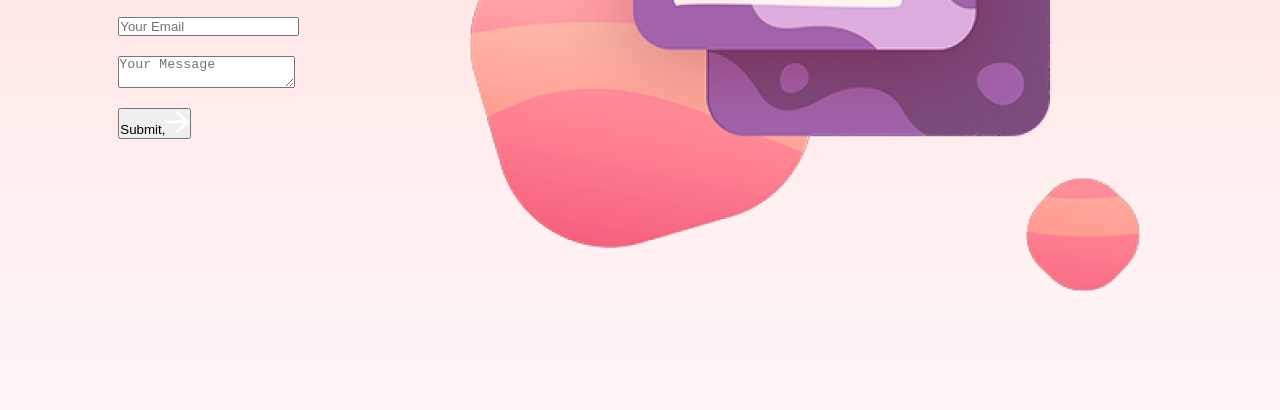
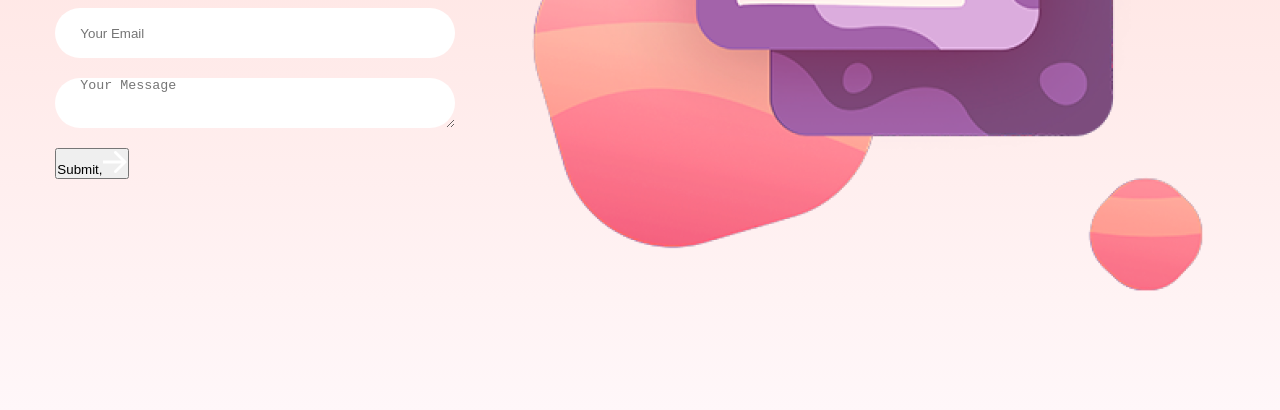
Before and after one commit to PasinduMadushanDias/web_tutorial_practices, a plain HTML site: page Day_02/index.html in a window 1280 px wide. Shown: the part 390-800 px from the top of the page. Drawn offline with Linux system fonts and the light colour scheme.

Commit message:
adding some css

```diff
--- a/Day_02/styles.css
+++ b/Day_02/styles.css
@@ -39,6 +39,13 @@ body{
     margin-bottom: 20px;
 }
 
-.contact-input{
-
+.contact-inputs{
+    width: 400px;
+    height: 50px;
+    border: none;
+    outline: none;
+    padding-left: 25px;
+    font-weight: 500;
+    color: #666;
+    border-radius: 50px;
 }
```
